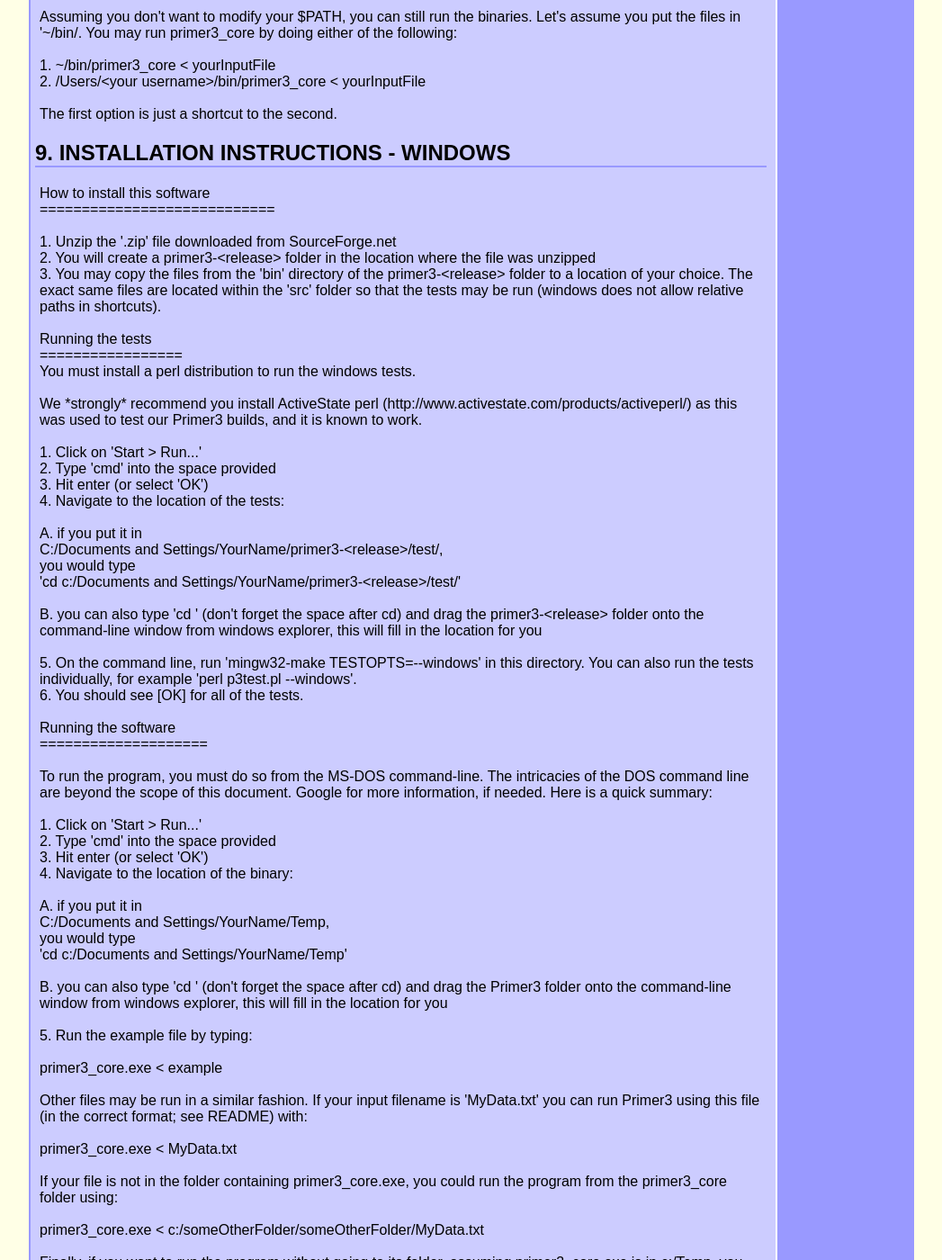
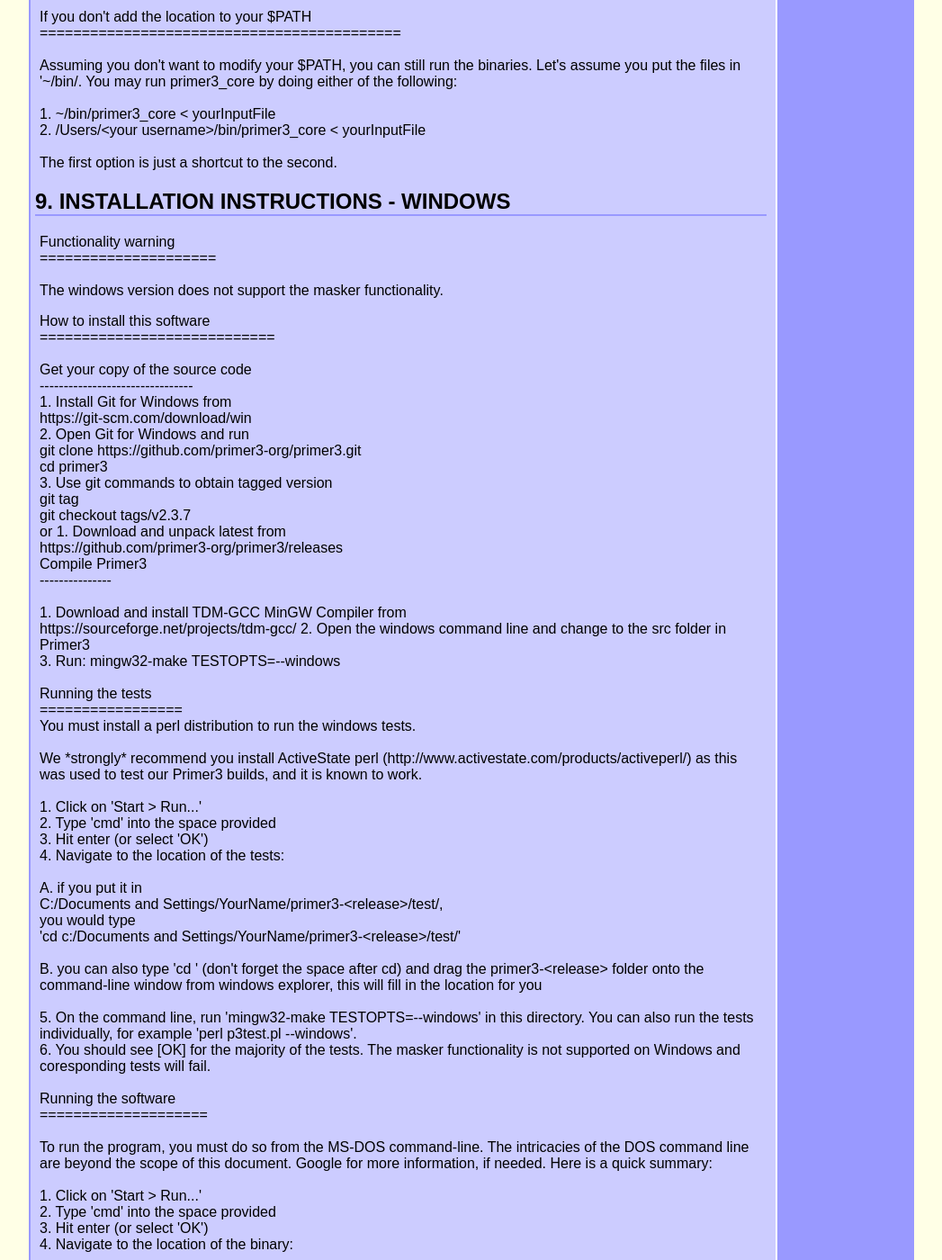
Before and after one commit to primer3-org/primer3-org.github.io, a Jekyll site: the page built from manual.html, in a window 1280 px wide and 1400 px high, scrolled down 7091 px. Shown: the whole window at 90% size, without its empty margins (116-1163 px from the left). Built offline with Jekyll 4.4.1, drawn with Linux system fonts in a browser that asks for light colours; some of the changed text lies outside the part shown.

Commit message:
Updated for release 2.5.0

```diff
--- a/manual.html
+++ b/manual.html
@@ -90,7 +90,6 @@
 * Untergasser A, Cutcutache I, Koressaar T, Ye J, Faircloth BC, Remm M and Rozen SG.<br>
 Primer3--new capabilities and interfaces.<br>
 Nucleic Acids Res. 2012 Aug 1;40(15):e115.<br>
-<br>
 The paper is available at
 <a href="http://www.ncbi.nlm.nih.gov/pmc/articles/PMC3424584/">http://www.ncbi.nlm.nih.gov/pmc/articles/PMC3424584/</a><br>
 <br>
@@ -98,10 +97,16 @@
 <br>
 * Koressaar T and Remm M.<br>
 Enhancements and modifications of primer design program Primer3.<br>
-Bioinformatics 2007;23(10):1289-91.<br>
-<br>
-The papers is available at<br>
+Bioinformatics 2007;23(10):1289-1291.<br>
+The paper is available at
 <a href="https://www.ncbi.nlm.nih.gov/pubmed/17379693">https://www.ncbi.nlm.nih.gov/pubmed/17379693</a><br>
+<br>
+If you use masker function, please cite:<br>
+* Koressaar T, Lepamets M, Kaplinski L, Raime K, Andreson R and Remm M.<br>
+Primer3_masker: integrating masking of template sequence with primer design software.<br>
+Bioinformatics 2018;34(11):1937-1938.<br>
+The paper is available at
+<a href="https://www.ncbi.nlm.nih.gov/pubmed/29360956">https://www.ncbi.nlm.nih.gov/pubmed/29360956</a><br>
 <br>
 Source code available at <a href="https://github.com/primer3-org/primer3">https://github.com/primer3-org/primer3</a>.</p>
 <h2><a id="licenseExplain">4. FAIR USE OF PRIMER3</a></h2>
@@ -464,17 +469,35 @@
 <br>
 The first option is just a shortcut to the second.</p>
 <h2><a id="installWindows">9. INSTALLATION INSTRUCTIONS - WINDOWS</a></h2>
+<p>Functionality warning<br>
+=====================<br>
+<br>
+The windows version does not support the masker functionality.
+</p>
 <p>How to install this software<br>
 ============================<br>
 <br>
-1. Unzip the '.zip' file downloaded from SourceForge.net<br>
-2. You will create a primer3-&lt;release&gt; folder in the location
-   where the file was unzipped<br>
-3. You may copy the files from the 'bin' directory of the
-   primer3-&lt;release&gt; folder to a location of your choice.
-   The exact same files are located within the 'src' folder
-   so that the tests may be run (windows does not allow
-   relative paths in shortcuts).<br>
+Get your copy of the source code<br>
+--------------------------------<br>
+1. Install Git for Windows from<br>
+   https://git-scm.com/download/win<br>
+2. Open Git for Windows and run<br>
+   git clone https://github.com/primer3-org/primer3.git<br>
+   cd primer3<br>
+3. Use git commands to obtain tagged version<br>
+   git tag<br>
+   git checkout tags/v2.3.7<br>
+or
+1. Download and unpack latest from<br>
+   https://github.com/primer3-org/primer3/releases<br>
+Compile Primer3<br>
+---------------<br>
+<br>
+1. Download and install TDM-GCC MinGW Compiler from<br>
+   https://sourceforge.net/projects/tdm-gcc/
+2. Open the windows command line and change to the src folder in
+   Primer3<br>
+3. Run: mingw32-make TESTOPTS=--windows<br>
 <br>
 Running the tests<br>
 =================<br>
@@ -504,7 +527,9 @@
 5. On the command line, run 'mingw32-make TESTOPTS=--windows' in this
    directory. You can also run the tests individually,
    for example 'perl p3test.pl --windows'.<br>
-6. You should see [OK] for all of the tests.<br>
+6. You should see [OK] for the majority of the tests. The masker
+   functionality is not supported on Windows and coresponding tests
+   will fail.<br>
 <br>
 Running the software<br>
 ====================<br>
```
